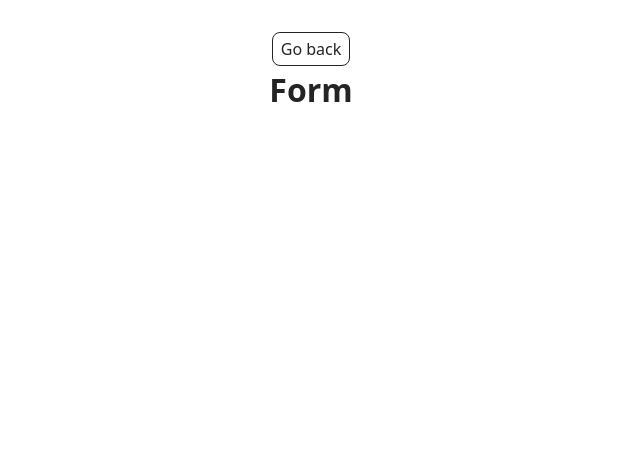
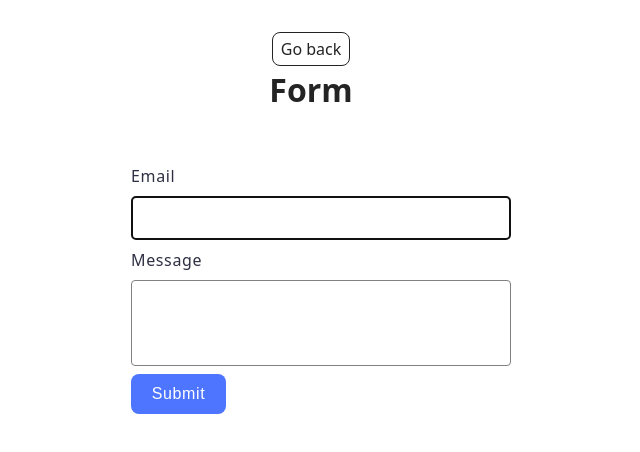
Before and after one commit to Vidiborets0012/test_9, a website built with Vite: page src/2-form.html in a window 1280 px wide. Shown: the whole page, without its empty margins (329-969 px from the left). Built offline with nearby package versions, Linux system fonts and the light colour scheme.

Commit message:
add a form

```diff
--- a/src/2-form.html
+++ b/src/2-form.html
@@ -12,6 +12,18 @@
       <div class="container">
         <a class="back-link" href="./index.html">Go back</a>
         <h1 class="main-title">Form</h1>
+
+        <form class="feedback-form" autocomplete="off">
+          <label>
+            Email
+            <input type="email" name="email" autofocus />
+          </label>
+          <label>
+            Message
+            <textarea name="message" rows="8"></textarea>
+          </label>
+          <button type="submit">Submit</button>
+        </form>
       </div>
     </main>
 
--- a/src/css/styles.css
+++ b/src/css/styles.css
@@ -37,3 +37,78 @@
 .sl-wrapper .sl-counter {
   color: #fff !important;
 }
+
+.feedback-form {
+  display: flex;
+  margin: 0 auto;
+  align-items: flex-start;
+  justify-content: flex-start;
+  flex-direction: column;
+  gap: 8px;
+  width: 360px;
+  height: 192px;
+}
+
+.feedback-form label {
+  display: flex;
+  align-items: flex-start;
+  justify-content: flex-start;
+  flex-direction: column;
+  gap: 8px;
+  width: 360px;
+  font-weight: 400;
+  font-size: 16px;
+  line-height: 1.5;
+  letter-spacing: 0.04em;
+  color: #2e2f42;
+}
+
+.feedback-form input {
+  border: 1px solid #808080;
+  border-radius: 4px;
+  width: 360px;
+  height: 40px;
+  padding-left: 16px;
+}
+
+.feedback-form textarea {
+  border: 1px solid #808080;
+  border-radius: 4px;
+  width: 360px;
+  height: 80px;
+  padding-left: 16px;
+  resize: none;
+}
+
+.feedback-form input:hover,
+.feedback-form textarea:hover {
+  border: 1px solid #000000;
+}
+.feedback-form input:focus,
+.feedback-form textarea:focus {
+  border: 1px solid #808080;
+}
+
+.feedback-form button {
+  display: flex;
+  align-items: center;
+  justify-content: center;
+  flex-direction: row;
+  gap: 10px;
+  border-radius: 8px;
+  border: none;
+  padding: 8px 16px;
+  width: 95px;
+  height: 40px;
+  background: #4e75ff;
+  font-weight: 500;
+  font-size: 16px;
+  line-height: 1.5;
+  letter-spacing: 0.04em;
+  color: #fff;
+  cursor: pointer;
+}
+
+.feedback-form button:hover {
+  background-color: #6c8cff;
+}
--- a/src/js/2-form.js
+++ b/src/js/2-form.js
@@ -0,0 +1,49 @@
+const formData = {
+  email: '',
+  message: '',
+};
+
+const form = document.querySelector('.feedback-form');
+const emailInput = form.querySelector('input[name="email"]');
+const messageInput = form.querySelector('textarea[name="message"]');
+
+const saveToLocalStorage = () => {
+  localStorage.setItem('feedback-form-state', JSON.stringify(formData));
+};
+
+const loadFromLocalStorage = () => {
+  const savedData = localStorage.getItem('feedback-form-state');
+  if (savedData) {
+    return JSON.parse(savedData);
+  }
+  return null;
+};
+
+document.addEventListener('DOMContentLoaded', () => {
+  const savedData = loadFromLocalStorage();
+
+  if (savedData) {
+    formData.email = savedData.email;
+    formData.message = savedData.message;
+    emailInput.value = savedData.email;
+    messageInput.value = savedData.message;
+  }
+});
+
+form.addEventListener('input', event => {
+  formData[event.target.name] = event.target.value.trim();
+  saveToLocalStorage();
+});
+
+form.addEventListener('submit', event => {
+  event.preventDefault();
+  if (!formData.email || !formData.message) {
+    alert('Fill please all fields');
+    return;
+  }
+  console.log('Form Data:', formData);
+  localStorage.removeItem('feedback-form-state');
+  form.reset();
+  formData.email = '';
+  formData.message = '';
+});
```
